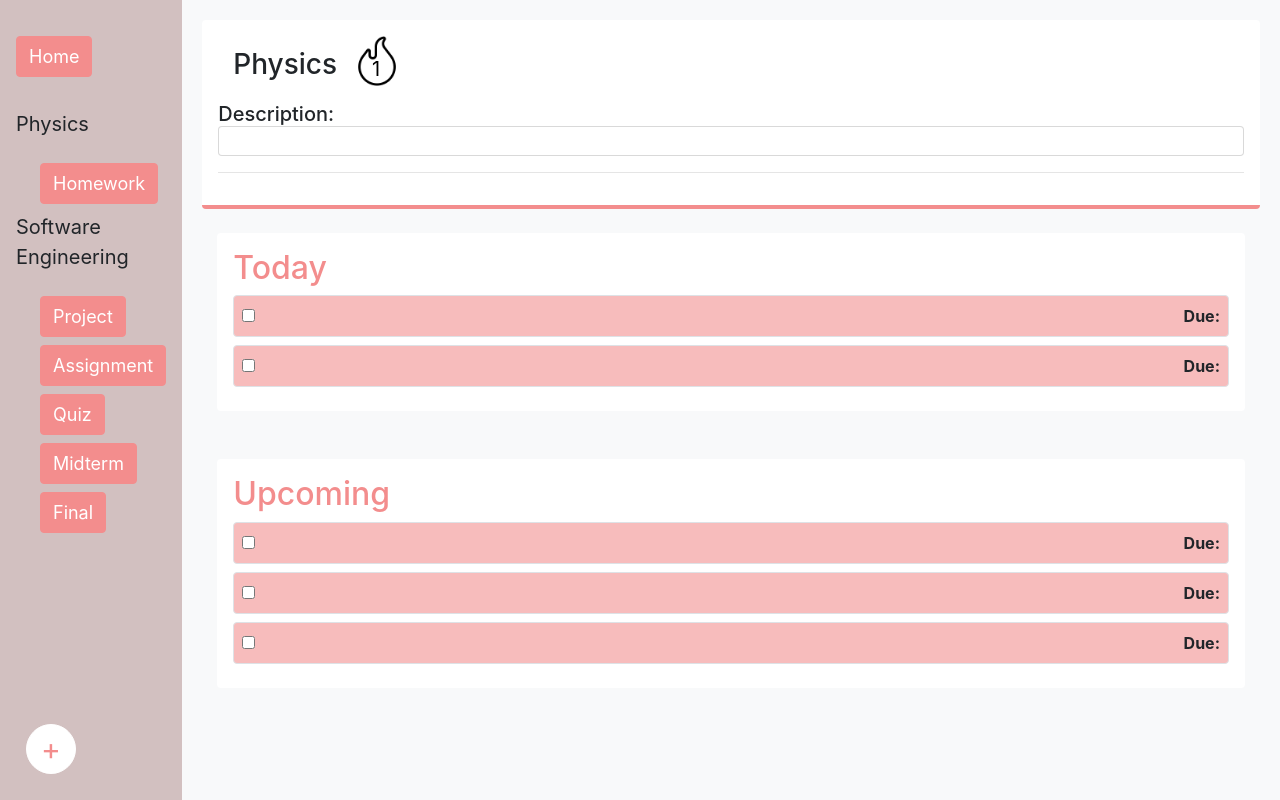
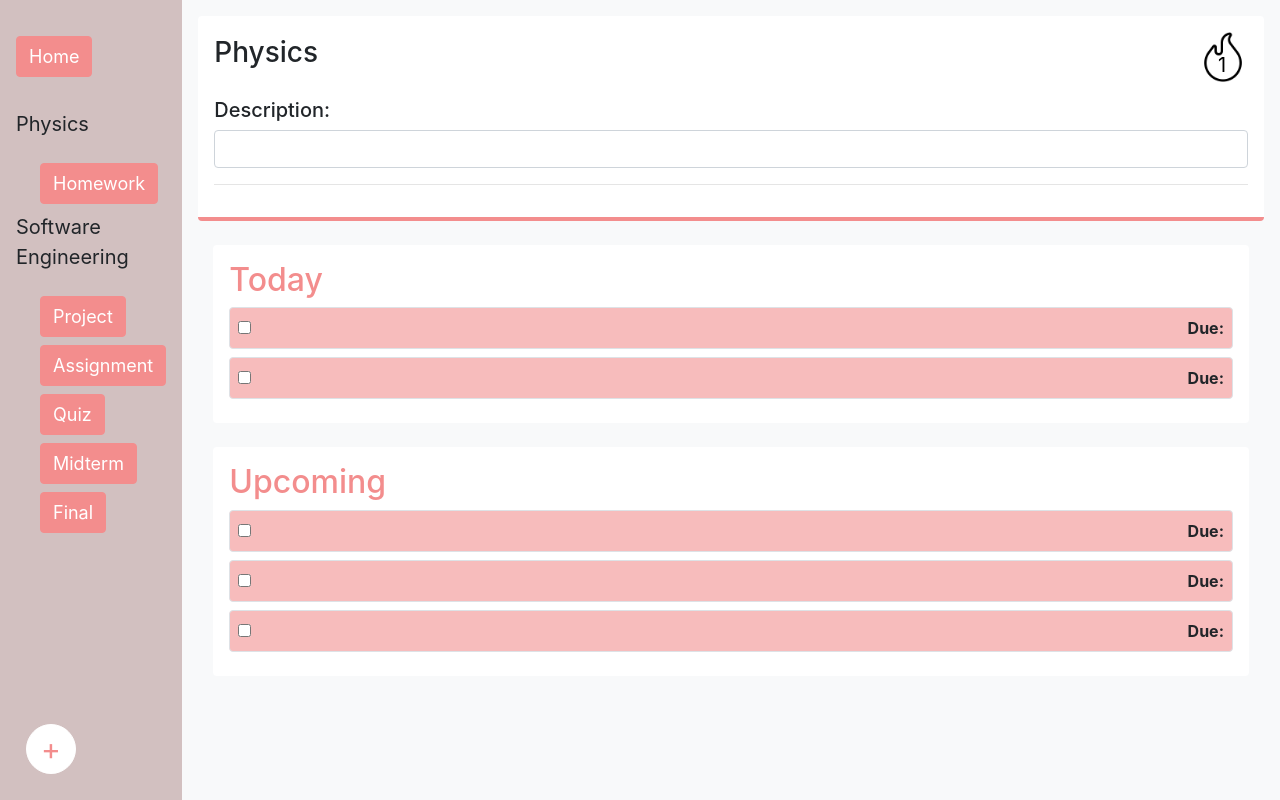
Before and after one commit to kct417/taskify, a React (Vite) app in the folder packages/react-frontend/: page /folder in a window 1280 px wide. Built offline with nearby package versions, Linux system fonts and the light colour scheme.

Commit message:
Update routes and Convert to Bootstrap

```diff
--- a/package.json
+++ b/package.json
@@ -8,7 +8,7 @@
 		"start": "conc --kill-others --handle-input \"npm run-script backend\" \"npm run-script frontend\"",
 		"frontend": "npm -w react-frontend run dev",
 		"backend": "npm -w express-backend run dev",
-		"format": "npx prettier . --write",
+		"format": "npx prettier . --write && git add .",
 		"lint": "npx eslint . && npx prettier --check .",
 		"test": "npx jest --passWithNoTests"
 	},
--- a/packages/react-frontend/src/App.jsx
+++ b/packages/react-frontend/src/App.jsx
@@ -26,6 +26,18 @@ function App() {
 					path="/"
 					element={
 						<div>
+							<Home
+								API_PREFIX={API_PREFIX}
+								token={token}
+								INVALID_TOKEN={INVALID_TOKEN}
+							/>
+						</div>
+					}
+				/>
+				<Route
+					path="/login"
+					element={
+						<div>
 							<Login
 								API_PREFIX={API_PREFIX}
 								handleLoginAndRegister={handleLoginAndRegister}
@@ -40,18 +52,6 @@ function App() {
 							<Register
 								API_PREFIX={API_PREFIX}
 								handleLoginAndRegister={handleLoginAndRegister}
-							/>
-						</div>
-					}
-				/>
-				<Route
-					path="/home"
-					element={
-						<div>
-							<Home
-								API_PREFIX={API_PREFIX}
-								token={token}
-								INVALID_TOKEN={INVALID_TOKEN}
 							/>
 						</div>
 					}
@@ -72,7 +72,11 @@ function App() {
 					path="/folder"
 					element={
 						<div>
-							<Folder API_PREFIX={API_PREFIX} />
+							<Folder
+								API_PREFIX={API_PREFIX}
+								token={token}
+								INVALID_TOKEN={INVALID_TOKEN}
+							/>
 						</div>
 					}
 				/>
--- a/packages/react-frontend/src/components/FolderForm.jsx
+++ b/packages/react-frontend/src/components/FolderForm.jsx
@@ -1,7 +1,5 @@
-import React from 'react';
 import TaskList from './TaskList';
 import fire_asset from '../assets/fire_asset.png';
-import './header.css';
 
 const FolderForm = () => {
 	const sidebarButtonColor = '#F38D8D';
@@ -20,6 +18,7 @@ const FolderForm = () => {
 			completed: false,
 		},
 	];
+
 	const emptyTasks = [
 		{
 			id: 0,
@@ -44,46 +43,47 @@ const FolderForm = () => {
 	const handleTaskUpdate = (taskId, newCompletedStatus) => {
 		console.log(
 			`Task ${taskId} completed status updated to ${newCompletedStatus}`,
-			// asdfasdkfi
 		);
 	};
 
 	return (
 		<div
-			className="d-flex flex-column bg-light"
-			style={{
-				backgroundColor: '#FFF5F5',
-				paddingLeft: '20px',
-				flex: 1,
-				paddingTop: '20px',
-				paddingRight: '20px',
-			}}>
+			className="container-fluid bg-light p-3"
+			style={{ backgroundColor: '#FFF5F5', height: '100vh' }}>
 			<header
 				className="sticky-top bg-white mb-4 p-3 rounded"
 				style={{ borderBottom: `4px solid ${sidebarButtonColor}` }}>
-				<div className="container">
+				<div className="d-flex justify-content-between align-items-center">
 					<h3>Physics</h3>
-					<div className="container">
-						<figure className="position-relative">
-							<img
-								src={fire_asset}
-								className="fire_img"
-								alt="Fire"
-							/>
-							<figcaption>1</figcaption>
-						</figure>
+					<div className="position-relative">
+						<img
+							src={fire_asset}
+							className="img-fluid"
+							style={{ width: '50px', height: '50px' }}
+							alt="Fire"
+						/>
+						<figcaption
+							className="position-absolute"
+							style={{
+								top: '35%',
+								left: '40%',
+								color: 'black',
+								fontSize: '1.25em',
+							}}>
+							1
+						</figcaption>
 					</div>
 				</div>
-				<h5>
+				<h5 className="mt-3">
 					Description:
-					<input type="text" className="textarea" />
+					<input type="text" className="form-control mt-2" />
 				</h5>
 				<hr />
 			</header>
 			<main className="container-fluid">
 				<div className="row">
-					<div className="col-12">
-						<section className="mb-5 p-3 bg-white rounded">
+					<div className="col-12 mb-4">
+						<section className="p-3 bg-white rounded">
 							<h2 style={{ color: sidebarButtonColor }}>Today</h2>
 							<TaskList
 								tasks={physicsTasks}
@@ -91,9 +91,8 @@ const FolderForm = () => {
 							/>
 						</section>
 					</div>
-					<hr />
 					<div className="col-12">
-						<section className="mb-5 p-3 bg-white rounded">
+						<section className="p-3 bg-white rounded">
 							<h2 style={{ color: sidebarButtonColor }}>
 								Upcoming
 							</h2>
--- a/packages/react-frontend/src/components/Default.jsx
+++ b/packages/react-frontend/src/components/HomeList.jsx
@@ -1,8 +1,10 @@
-import TaskList from './TaskList';
+import PropTypes from 'prop-types';
 import { useState, useEffect } from 'react';
 import { useNavigate } from 'react-router-dom';
 
-const DefHome = ({ API_PREFIX, token, INVALID_TOKEN }) => {
+import TaskList from './TaskList';
+
+const HomeList = ({ API_PREFIX, token, INVALID_TOKEN }) => {
 	const sidebarButtonColor = '#F38D8D';
 
 	const [tasks, setTasks] = useState([]);
@@ -10,7 +12,7 @@ const DefHome = ({ API_PREFIX, token, INVALID_TOKEN }) => {
 
 	useEffect(() => {
 		if (token === INVALID_TOKEN) {
-			navigate('/');
+			navigate('/login');
 			return;
 		}
 
@@ -162,4 +164,10 @@ const DefHome = ({ API_PREFIX, token, INVALID_TOKEN }) => {
 	);
 };
 
-export default DefHome;
+HomeList.propTypes = {
+	API_PREFIX: PropTypes.string.isRequired,
+	token: PropTypes.string.isRequired,
+	INVALID_TOKEN: PropTypes.string.isRequired,
+};
+
+export default HomeList;
--- a/packages/react-frontend/src/components/header.css
+++ /dev/null
@@ -1,39 +0,0 @@
-figcaption {
-	position: absolute;
-	color: black;
-	top: 35%;
-	left: 40%;
-	transform: translate(0%, 0%);
-	font-size: 1.25em;
-}
-.fire_img {
-	width: 50px;
-	height: 50px;
-	position: relative;
-}
-input[type='text'] {
-	padding: 0;
-	height: 30px;
-	position: relative;
-	left: 0;
-	outline: none;
-	border: 1px solid #cdcdcd;
-	border-color: rgba(0, 0, 0, 0.15);
-	background-color: white;
-	font-size: 16px;
-}
-
-.textarea {
-	width: 100%;
-	height: 500px;
-	padding: 12px 20px;
-	box-sizing: border-box;
-	border: 2px solid #ccc;
-	border-radius: 4px;
-	background-color: #f8f8f8;
-	resize: none;
-}
-.container {
-	display: flex;
-	align-items: center;
-}
--- a/packages/react-frontend/src/pages/Home.jsx
+++ b/packages/react-frontend/src/pages/Home.jsx
@@ -1,4 +1,6 @@
-import DefHome from '../components/Default';
+import PropTypes from 'prop-types';
+
+import HomeList from '../components/HomeList';
 import Sidebar from '../components/Sidebar';
 
 const Home = ({ API_PREFIX, token, INVALID_TOKEN }) => {
@@ -10,7 +12,7 @@ const Home = ({ API_PREFIX, token, INVALID_TOKEN }) => {
 			<div
 				className="container-fluid p-0 d-flex"
 				style={{ overflowY: 'auto' }}>
-				<DefHome
+				<HomeList
 					API_PREFIX={API_PREFIX}
 					token={token}
 					INVALID_TOKEN={INVALID_TOKEN}
@@ -20,4 +22,10 @@ const Home = ({ API_PREFIX, token, INVALID_TOKEN }) => {
 	);
 };
 
+Home.propTypes = {
+	API_PREFIX: PropTypes.string.isRequired,
+	token: PropTypes.string.isRequired,
+	INVALID_TOKEN: PropTypes.string.isRequired,
+};
+
 export default Home;
```
Also changed, not shown: packages/react-frontend/src/pages/Folder.jsx (+8 -1 lines), 1 other file (tests, documents, lock files or other folders).
